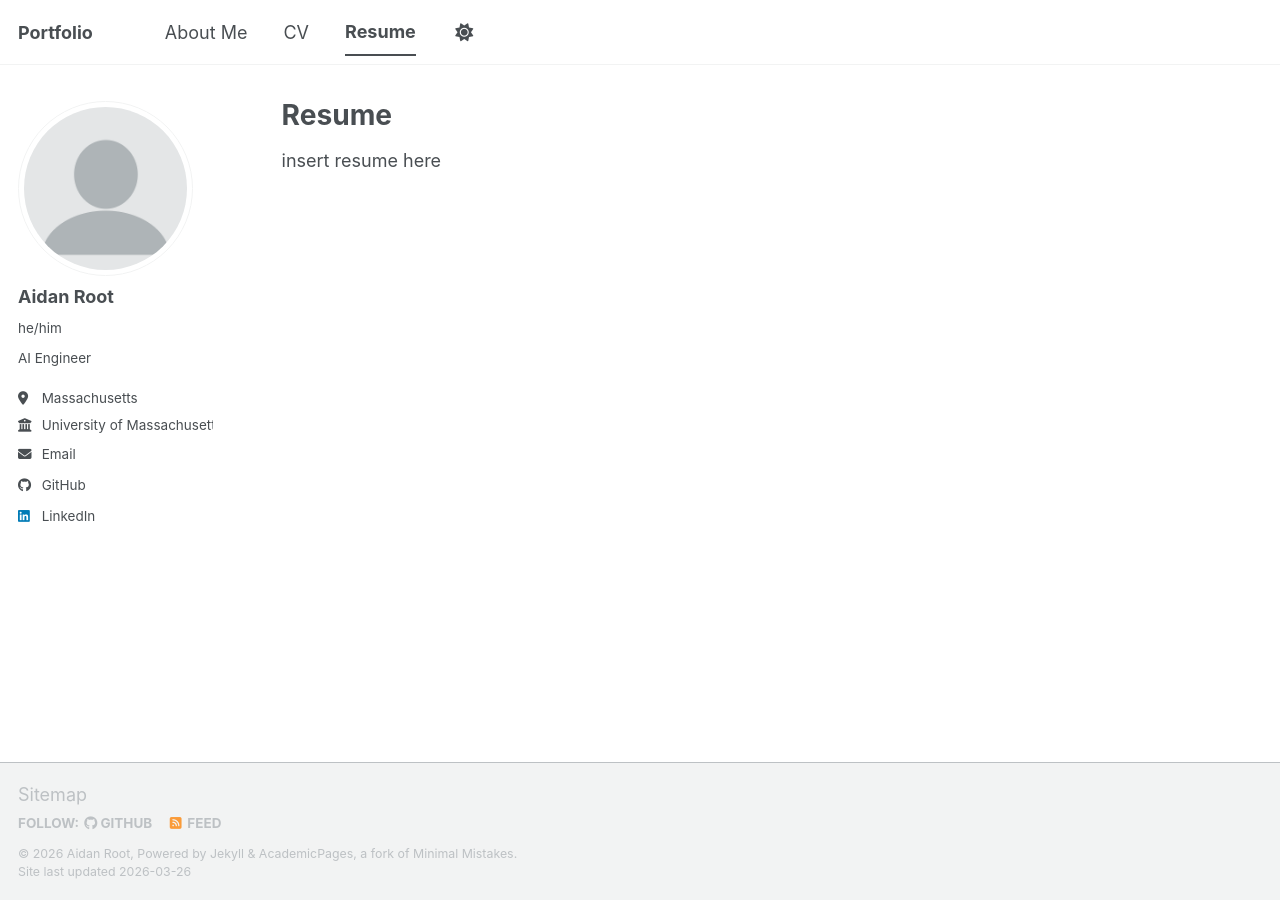
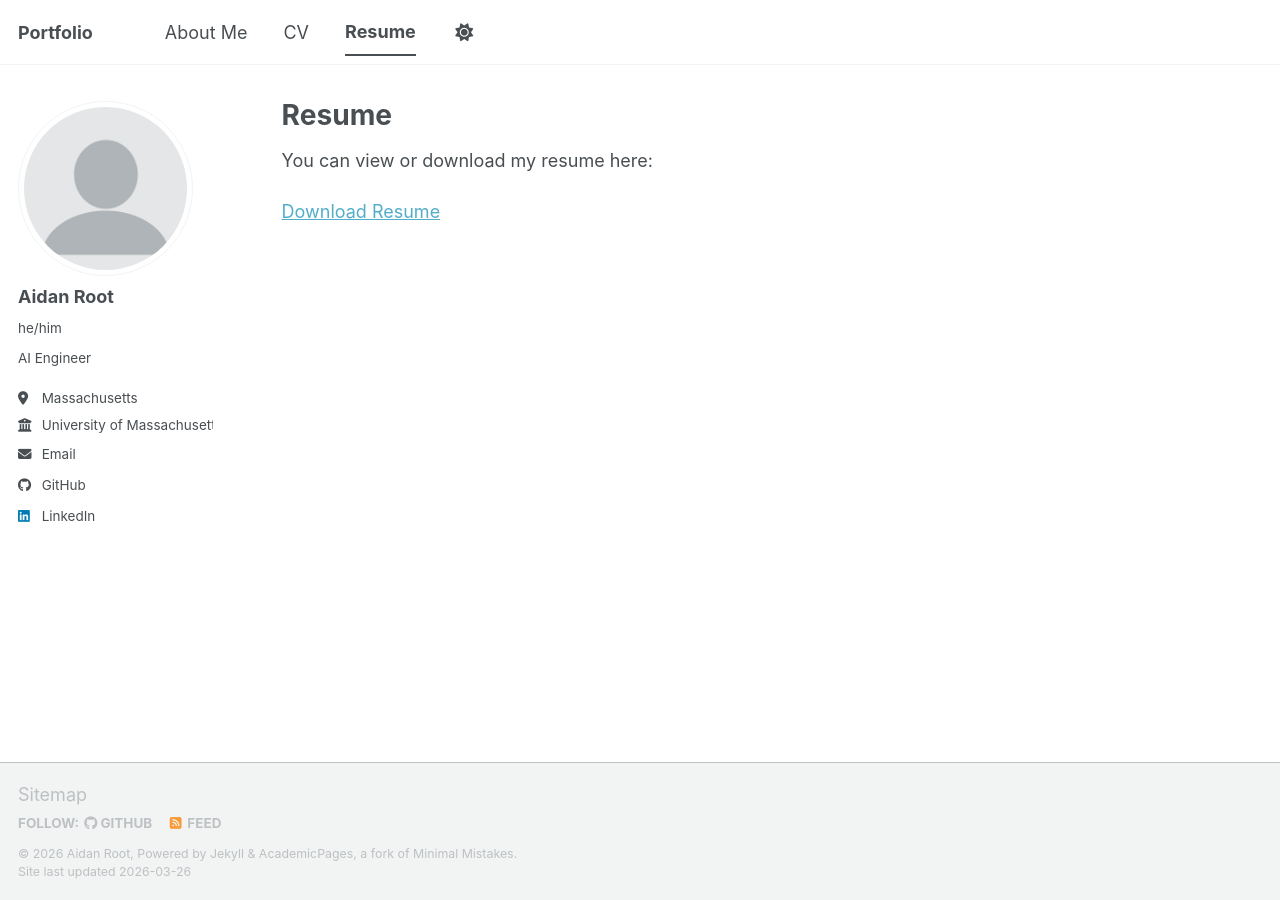
Before and after one commit to Roogard/Roogard.github.io, a Jekyll site: the page built from _pages/resume.md, in a window 1280 px wide. Built offline with Jekyll 4.4.1, drawn with Linux system fonts in a browser that asks for light colours; a script bundle is joined from its source files by our own code; library files that are not in the unit come from our copies.

Commit message:
fixed resume

```diff
--- a/_pages/resume.md
+++ b/_pages/resume.md
@@ -5,4 +5,6 @@ permalink: /resume/
 author_profile: true
 ---
 
-insert resume here
+You can view or download my resume here:
+
+[Download Resume](assets/resume.pdf)
```
Also changed, not shown: 2 other files.
